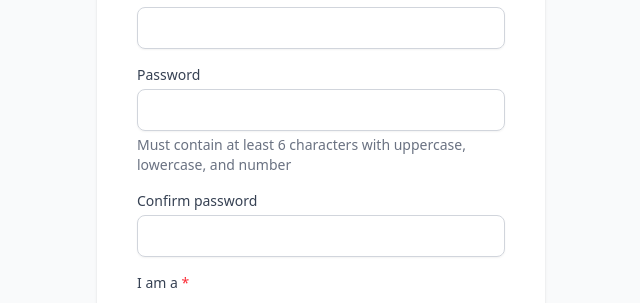
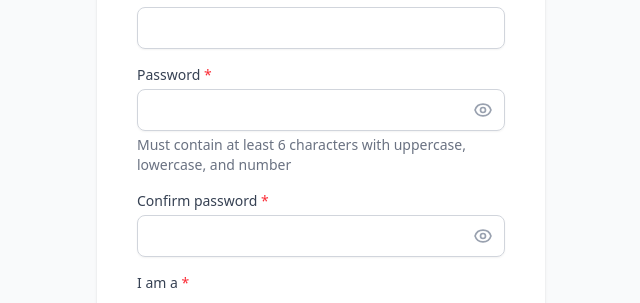
Before and after one commit to axeven/job-board, a Next.js app: page /auth/signup in a window 1280 px wide. Shown: the part 245-548 px from the top of the page, without its empty margins (319-959 px from the left). Built offline with nearby package versions, Linux system fonts and the light colour scheme; no server answers.

Commit message:
feat(password): add password visibility button

```diff
--- a/src/components/auth/login-form.tsx
+++ b/src/components/auth/login-form.tsx
@@ -10,6 +10,7 @@ import { useAuth } from '@/lib/auth/context'
 import { authClient } from '@/lib/auth/client'
 import { loginSchema, LoginFormData } from '@/lib/auth/validation'
 import { FormField } from '@/components/ui/form-field'
+import { PasswordInput } from '@/components/ui/password-input'
 import { Button } from '@/components/ui/button'
 
 interface LoginFormProps {
@@ -84,9 +85,8 @@ export function LoginForm({ onSuccess, redirectTo }: LoginFormProps) {
           {...register('email')}
         />
 
-        <FormField
+        <PasswordInput
           label="Password"
-          type="password"
           autoComplete="current-password"
           error={errors.password?.message}
           {...register('password')}
--- a/src/components/auth/reset-password-form.tsx
+++ b/src/components/auth/reset-password-form.tsx
@@ -7,7 +7,7 @@ import { useRouter } from 'next/navigation'
 
 import { supabase } from '@/lib/supabase/client'
 import { newPasswordSchema, NewPasswordFormData } from '@/lib/auth/validation'
-import { FormField } from '@/components/ui/form-field'
+import { PasswordInput } from '@/components/ui/password-input'
 import { Button } from '@/components/ui/button'
 
 interface ResetPasswordFormProps {
@@ -85,18 +85,16 @@ export function ResetPasswordForm({}: ResetPasswordFormProps) {
           </div>
         )}
 
-        <FormField
+        <PasswordInput
           label="New password"
-          type="password"
           autoComplete="new-password"
           error={errors.password?.message}
           helperText="Must contain at least 6 characters with uppercase, lowercase, and number"
           {...register('password')}
         />
 
-        <FormField
+        <PasswordInput
           label="Confirm new password"
-          type="password"
           autoComplete="new-password"
           error={errors.confirmPassword?.message}
           {...register('confirmPassword')}
--- a/src/components/auth/signup-form.tsx
+++ b/src/components/auth/signup-form.tsx
@@ -8,6 +8,7 @@ import Link from 'next/link'
 import { authClient } from '@/lib/auth/client'
 import { signupSchema, SignupFormData } from '@/lib/auth/validation'
 import { FormField } from '@/components/ui/form-field'
+import { PasswordInput } from '@/components/ui/password-input'
 import { Button } from '@/components/ui/button'
 
 interface SignupFormProps {
@@ -94,18 +95,16 @@ export function SignupForm({ onSuccess }: SignupFormProps) {
           {...register('email')}
         />
 
-        <FormField
+        <PasswordInput
           label="Password"
-          type="password"
           autoComplete="new-password"
           error={errors.password?.message}
           helperText="Must contain at least 6 characters with uppercase, lowercase, and number"
           {...register('password')}
         />
 
-        <FormField
+        <PasswordInput
           label="Confirm password"
-          type="password"
           autoComplete="new-password"
           error={errors.confirmPassword?.message}
           {...register('confirmPassword')}
--- a/src/components/ui/index.ts
+++ b/src/components/ui/index.ts
@@ -29,5 +29,6 @@ export { ToastContainer } from './toast-container'
 
 // Existing components
 export { FormField } from './form-field'
+export { PasswordInput } from './password-input'
 export { RichTextEditor } from './rich-text-editor'
 export { DeleteConfirmationDialog } from './delete-confirmation-dialog'
--- /dev/null
+++ b/src/components/ui/password-input.tsx
@@ -0,0 +1,103 @@
+'use client'
+
+import { forwardRef, useState } from 'react'
+
+interface PasswordInputProps {
+  label: string
+  autoComplete?: string
+  error?: string
+  helperText?: string
+  name: string
+  placeholder?: string
+  className?: string
+}
+
+export const PasswordInput = forwardRef<HTMLInputElement, PasswordInputProps>(
+  ({ label, autoComplete, error, helperText, name, placeholder, className, ...props }, ref) => {
+    const [showPassword, setShowPassword] = useState(false)
+
+    const togglePasswordVisibility = () => {
+      setShowPassword(!showPassword)
+    }
+
+    return (
+      <div className="space-y-1">
+        <label htmlFor={name} className="block text-sm font-medium text-gray-700">
+          {label} <span className="text-red-500">*</span>
+        </label>
+        <div className="relative">
+          <input
+            ref={ref}
+            id={name}
+            name={name}
+            type={showPassword ? 'text' : 'password'}
+            autoComplete={autoComplete}
+            placeholder={placeholder}
+            className={`block w-full px-3 py-2 pr-10 border rounded-md shadow-sm placeholder-gray-400 focus:outline-none focus:ring-2 focus:ring-blue-500 focus:border-blue-500 ${
+              error
+                ? 'border-red-300 text-red-900 placeholder-red-300'
+                : 'border-gray-300 text-gray-900'
+            } ${className || ''}`}
+            {...props}
+          />
+          <button
+            type="button"
+            className="absolute inset-y-0 right-0 flex items-center pr-3 text-gray-400 hover:text-gray-600"
+            onClick={togglePasswordVisibility}
+            aria-label={showPassword ? 'Hide password' : 'Show password'}
+          >
+            {showPassword ? (
+              <svg
+                className="h-5 w-5"
+                fill="none"
+                stroke="currentColor"
+                viewBox="0 0 24 24"
+                xmlns="http://www.w3.org/2000/svg"
+              >
+                <path
+                  strokeLinecap="round"
+                  strokeLinejoin="round"
+                  strokeWidth={2}
+                  d="M13.875 18.825A10.05 10.05 0 0112 19c-4.478 0-8.268-2.943-9.543-7a9.97 9.97 0 011.563-3.029m5.858.908a3 3 0 114.243 4.243M9.878 9.878l4.242 4.242M9.878 9.878L8.46 8.46M9.878 9.878a3 3 0 014.242 4.242m0 0l1.417 1.417M14.12 14.12l4.243 4.243"
+                />
+              </svg>
+            ) : (
+              <svg
+                className="h-5 w-5"
+                fill="none"
+                stroke="currentColor"
+                viewBox="0 0 24 24"
+                xmlns="http://www.w3.org/2000/svg"
+              >
+                <path
+                  strokeLinecap="round"
+                  strokeLinejoin="round"
+                  strokeWidth={2}
+                  d="M15 12a3 3 0 11-6 0 3 3 0 016 0z"
+                />
+                <path
+                  strokeLinecap="round"
+                  strokeLinejoin="round"
+                  strokeWidth={2}
+                  d="M2.458 12C3.732 7.943 7.523 5 12 5c4.478 0 8.268 2.943 9.542 7-1.274 4.057-5.064 7-9.542 7-4.477 0-8.268-2.943-9.542-7z"
+                />
+              </svg>
+            )}
+          </button>
+        </div>
+        {error && (
+          <p className="text-sm text-red-600" role="alert">
+            {error}
+          </p>
+        )}
+        {helperText && !error && (
+          <p className="text-sm text-gray-500">
+            {helperText}
+          </p>
+        )}
+      </div>
+    )
+  }
+)
+
+PasswordInput.displayName = 'PasswordInput'
```
Also changed, not shown: 1 other file (tests, documents, lock files or other folders).
